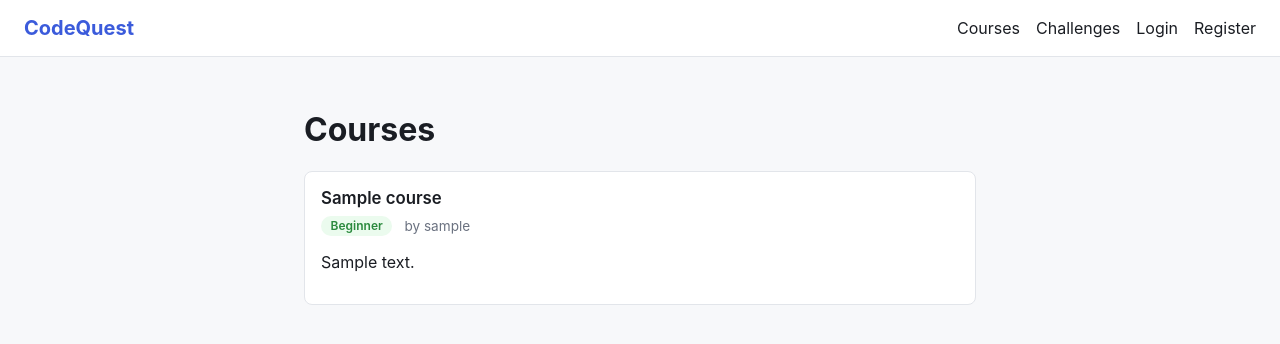
After one commit to nirvanajoshi/CodeQuest, a Django app: page /courses/ in a window 1280 px wide. The commit adds this page. Shown: the top 344 px of the page. Run offline with Django 5.2, Linux system fonts and the light colour scheme; tables that the repository leaves empty hold one stand-in row (values such as "Sample post").

Commit message:
courese app development

```diff
--- a/codequest/urls.py
+++ b/codequest/urls.py
@@ -23,6 +23,7 @@ from django.views.generic import TemplateView
 urlpatterns = [
     path('admin/', admin.site.urls),
     path('accounts/', include('accounts.urls')),
+    path('courses/', include('courses.urls')),
     path('challenges/', include('challenges.urls')),
     path('', TemplateView.as_view(template_name='home.html'), name='home'),
 ]
--- /dev/null
+++ b/courses/urls.py
@@ -0,0 +1,8 @@
+from django.urls import path
+
+from . import views
+
+urlpatterns = [
+    path("", views.course_list, name="course_list"),
+    path("<slug:slug>/", views.course_detail, name="course_detail"),
+]
--- a/courses/views.py
+++ b/courses/views.py
@@ -1,3 +1,22 @@
-from django.shortcuts import render
+from django.db.models import Prefetch
+from django.shortcuts import get_object_or_404, render
 
-# Create your views here.
+from challenges.models import Challenge
+
+from .models import Course
+
+
+def course_list(request):
+    courses = Course.objects.filter(is_published=True).select_related("instructor")
+    return render(request, "courses/course_list.html", {"courses": courses})
+
+
+def course_detail(request, slug):
+    course = get_object_or_404(Course, slug=slug, is_published=True)
+    published_challenges = Challenge.objects.filter(is_published=True)
+    lessons = course.lessons.prefetch_related(
+        Prefetch("challenges", queryset=published_challenges)
+    )
+    return render(
+        request, "courses/course_detail.html", {"course": course, "lessons": lessons}
+    )
--- a/static/css/style.css
+++ b/static/css/style.css
@@ -226,6 +226,42 @@ body {
     color: #c92a2a;
 }
 
+.badge-beginner {
+    background: #ebfbee;
+    color: #2b8a3e;
+}
+
+.badge-intermediate {
+    background: #fff9db;
+    color: #e67700;
+}
+
+.badge-advanced {
+    background: #fff0f0;
+    color: #c92a2a;
+}
+
+.lesson-list {
+    list-style: none;
+    padding: 0;
+    display: flex;
+    flex-direction: column;
+    gap: 1.5rem;
+}
+
+.lesson-item h3 {
+    margin-bottom: 0.25rem;
+}
+
+.lesson-minutes {
+    color: var(--color-muted);
+    font-size: 0.85rem;
+}
+
+.text-muted {
+    color: var(--color-muted);
+}
+
 .sample-io {
     display: grid;
     grid-template-columns: 1fr 1fr;
--- a/templates/base.html
+++ b/templates/base.html
@@ -11,6 +11,7 @@
     <nav class="navbar">
         <a href="{% url 'home' %}" class="brand">CodeQuest</a>
         <div class="nav-links">
+            <a href="{% url 'course_list' %}">Courses</a>
             <a href="{% url 'challenge_list' %}">Challenges</a>
             {% if user.is_authenticated %}
                 <span class="nav-user">{{ user.username }} · {{ user.profile.total_xp }} XP</span>
--- /dev/null
+++ b/templates/courses/course_list.html
@@ -0,0 +1,30 @@
+{% extends "base.html" %}
+
+{% block title %}Courses — CodeQuest{% endblock %}
+
+{% block content %}
+    <h1>Courses</h1>
+
+    {% if courses %}
+        <ul class="challenge-list">
+            {% for course in courses %}
+                <li class="challenge-card">
+                    <a href="{% url 'course_detail' course.slug %}" class="challenge-title">
+                        {{ course.title }}
+                    </a>
+                    <div class="challenge-meta">
+                        <span class="badge badge-{{ course.difficulty }}">{{ course.get_difficulty_display }}</span>
+                        {% if course.instructor %}
+                            <span>by {{ course.instructor.username }}</span>
+                        {% endif %}
+                    </div>
+                    {% if course.description %}
+                        <p>{{ course.description|truncatewords:30 }}</p>
+                    {% endif %}
+                </li>
+            {% endfor %}
+        </ul>
+    {% else %}
+        <p>No courses are available yet.</p>
+    {% endif %}
+{% endblock %}
```
Also changed, not shown: templates/courses/course_detail.html (added, +51 -0 lines).
